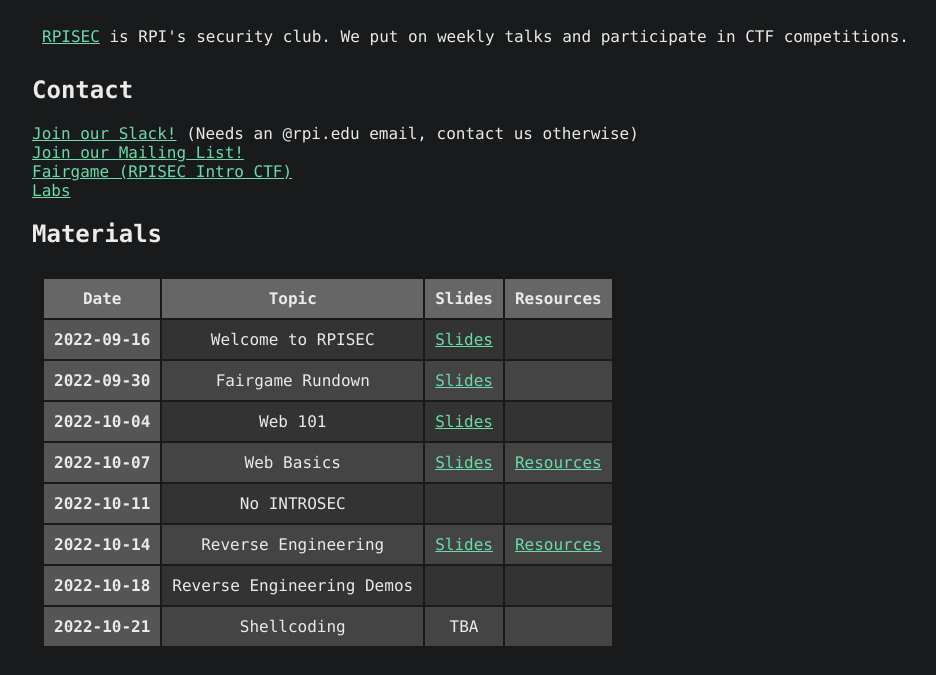
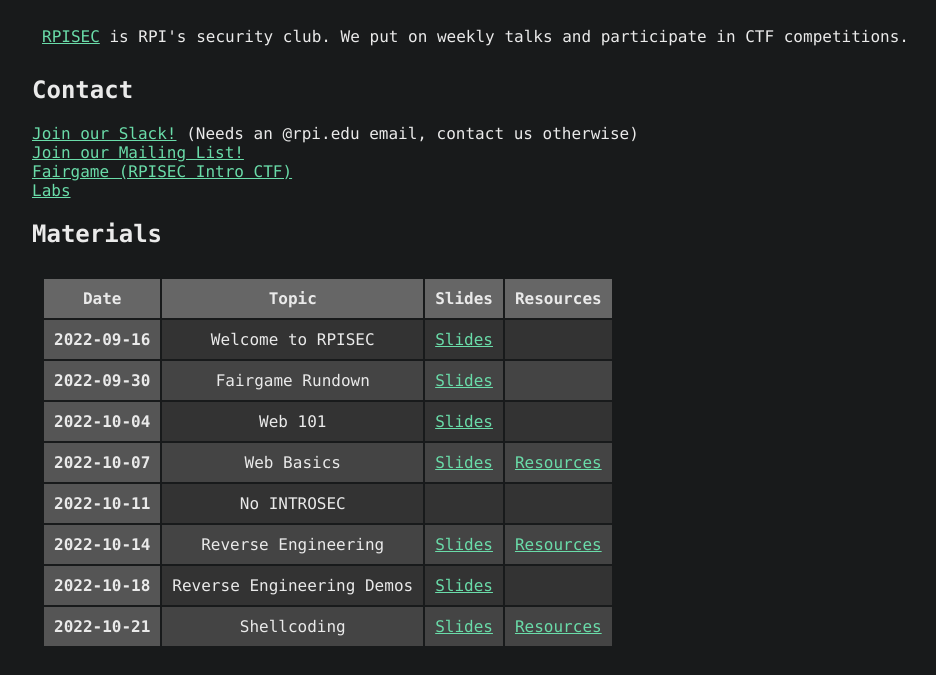
Before and after one commit to RPISEC/tools-website, a plain HTML site: page index.html in a window 1280 px wide. Shown: the part 112-787 px from the top of the page, without its empty margins (158-1094 px from the left). Drawn offline with Linux system fonts and the light colour scheme; a small style sheet from the web is missing.

Commit message:
Update talks

```diff
--- a/index.html
+++ b/index.html
@@ -192,9 +192,10 @@
 							Reverse Engineering Demos
 						</td>
 						<td>
-
+							<a href="https://docs.google.com/presentation/d/1oLg5U3SiVelXhDAm37TLh37upD2PZROWdII-wrvtFEs/edit?usp=sharing">Slides</a>
 						</td>
 						<td>
+
 						</td>
 					</tr>
 					<tr>
@@ -205,10 +206,10 @@
 							Shellcoding
 						</td>
 						<td>
-							TBA
+							<a href="https://docs.google.com/presentation/d/1FON6E5Ffwwm3GpS9Cy18fGitIasnZ8tAiV5oRTwcd20/edit?usp=sharing">Slides</a>
 						</td>
 						<td>
-
+							<a href="./resources/shellcoding.tar.gz">Resources</a>
 						</td>
 					</tr>
 				</table>
```
